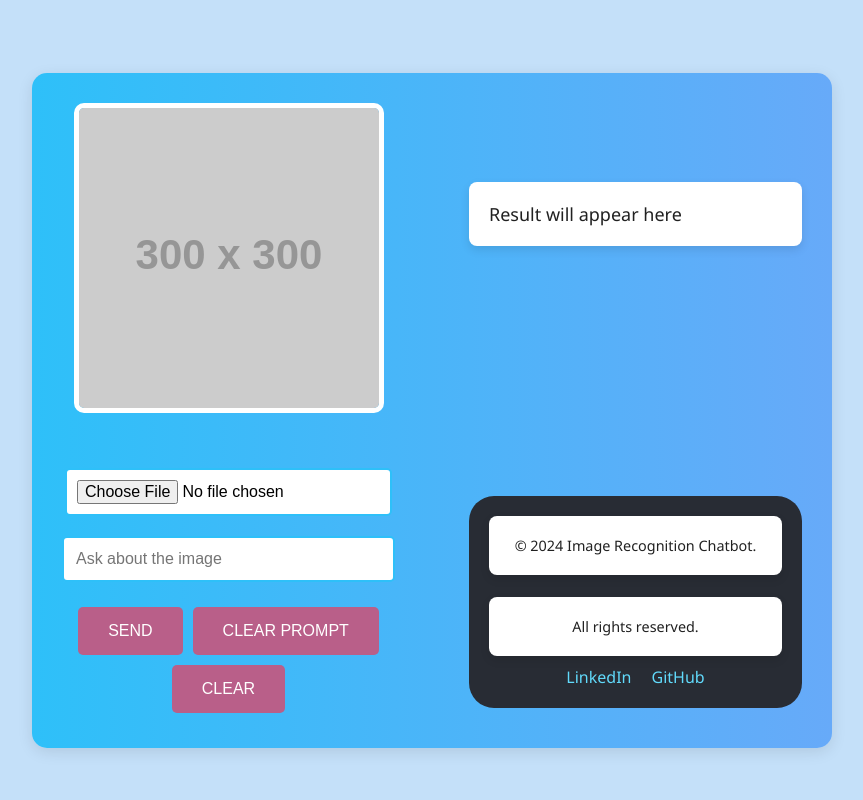
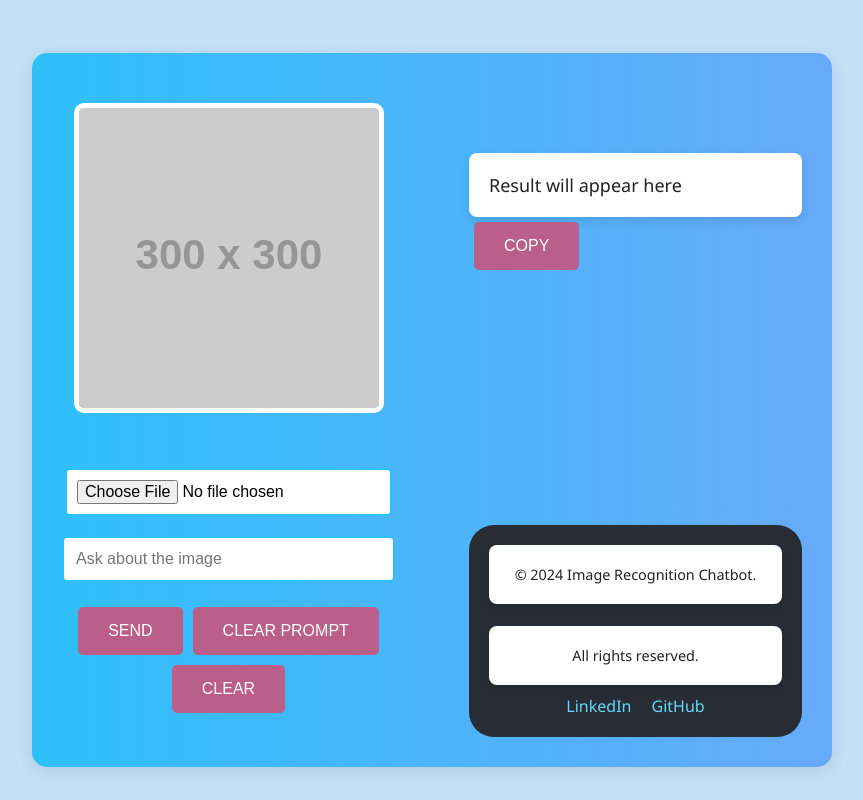
Before and after one commit to Pavan-Kumar-2095/MYSQL-AI, a React (Create React App) app: page / in a window 1280 px wide. Shown: the whole page, without its empty margins (208-1071 px from the left). Built offline with nearby package versions, Linux system fonts and the light colour scheme.

Commit message:
copy to clipboard option

```diff
--- a/src/Components/Input.js
+++ b/src/Components/Input.js
@@ -29,6 +29,10 @@ export default function Input() {
         setprompt(e.target.value)
         console.log(e.target.value)
 
+    }
+
+    const copytoclipboard = async()=>{
+        navigator.clipboard.writeText(data);
     }
 
     const Analyse = async()=>{
@@ -81,6 +85,7 @@ export default function Input() {
 
         <div className="output">
         <p value={data}>{data}</p>
+        <button onClick={copytoclipboard} className="button"> COPY </button>
         <Footer   className="footer" />
         </div>
 
```
